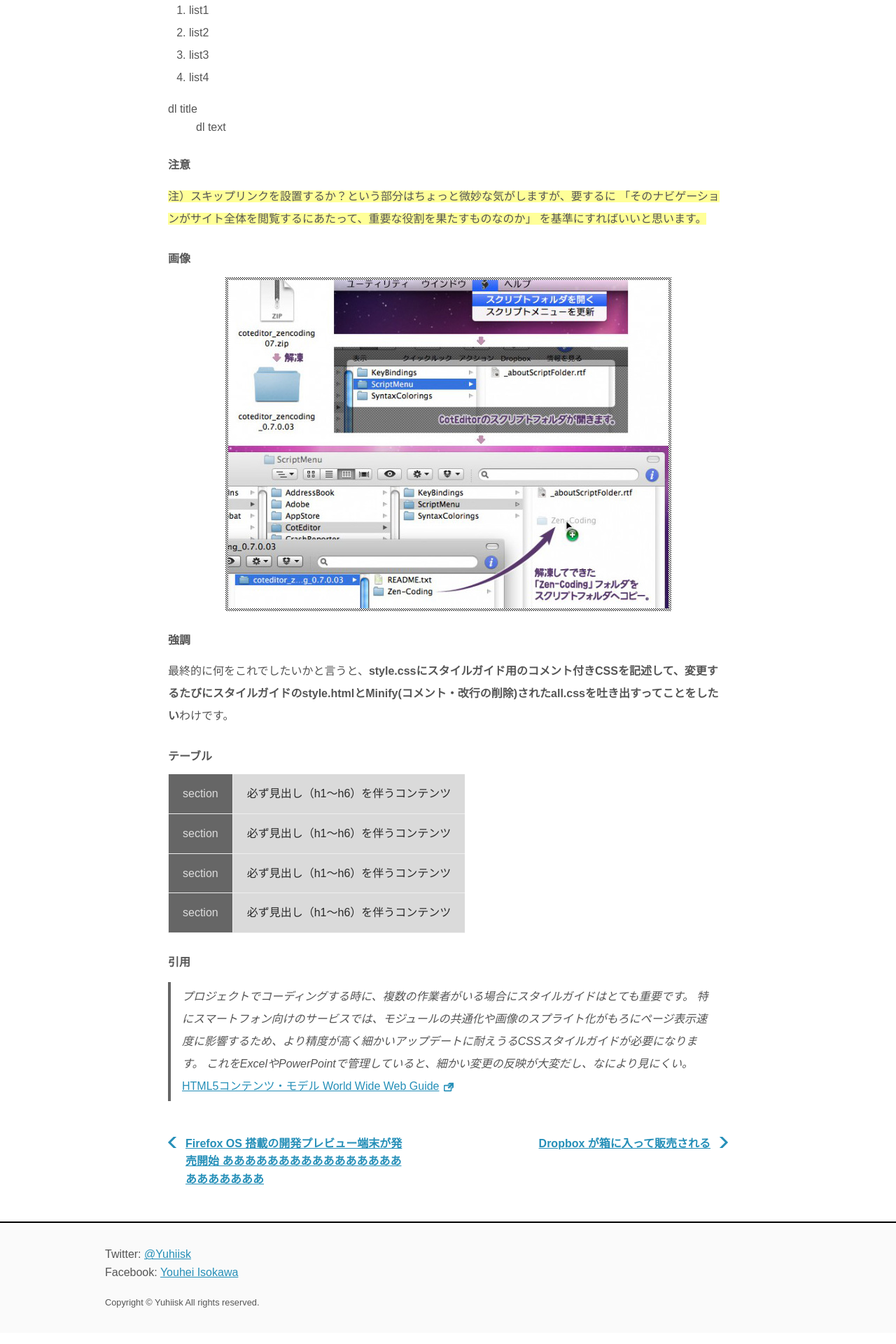
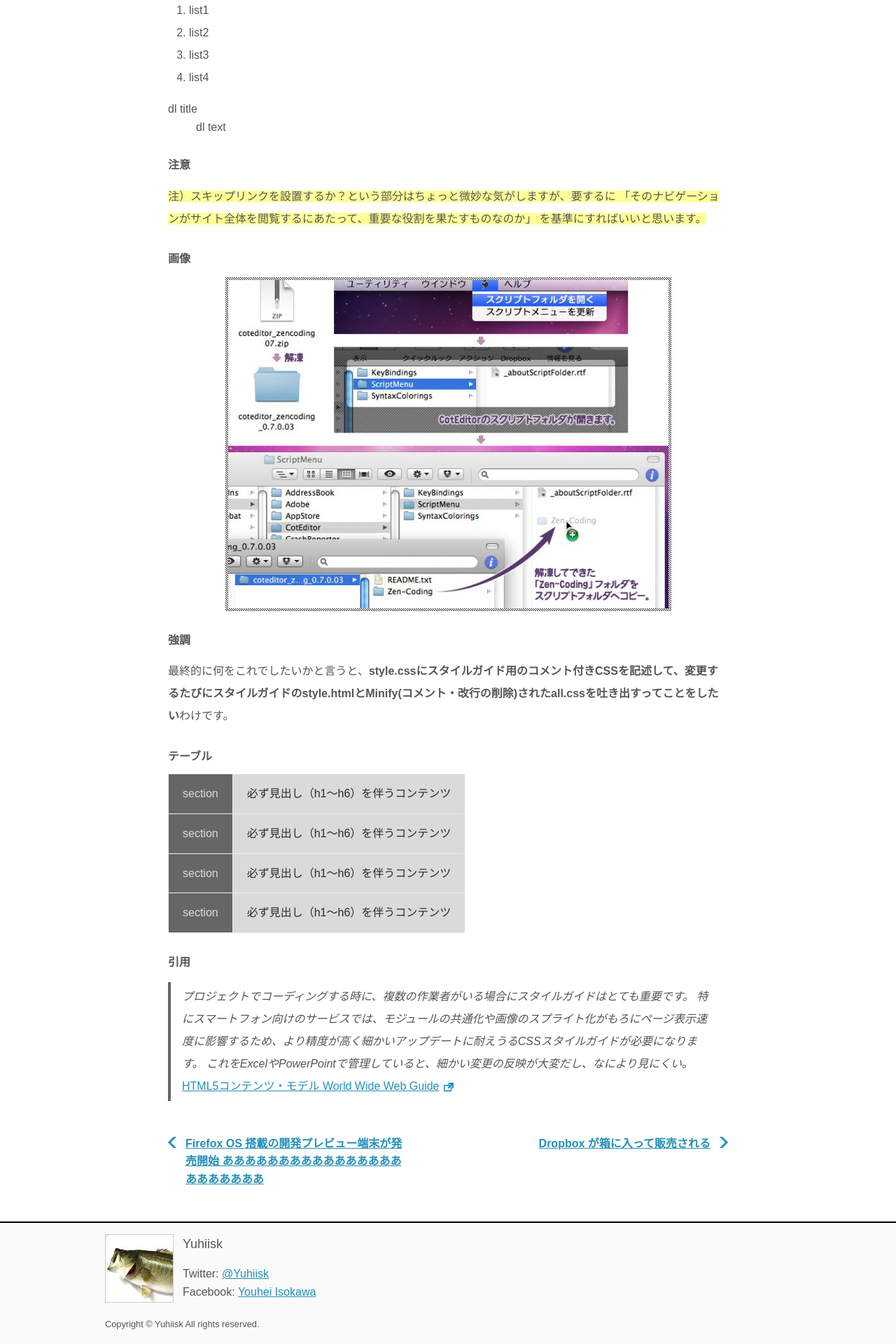
Before and after one commit to yuhiisk/yuhiisk.github.io, a Jekyll site: the page post.html, which Jekyll copies as it is, in a window 1280 px wide. Shown: the part 1347-3267 px from the top of the page at 70% size. Built offline with Jekyll 4.4.1, drawn with Linux system fonts in a browser that asks for light colours; some web fonts are replaced; comment, search, counter and statistics services are not loaded.

Commit message:
update footer

```diff
--- a/_layouts/default.html
+++ b/_layouts/default.html
@@ -4,7 +4,7 @@
 <meta charset="UTF-8">
 <meta name="viewport" content="width=device-width, initial-scale=1">
 <title>{{ page.title }}</title>
-<link rel="stylesheet" href="/css/normalize.css" media="all">
+<link rel="stylesheet" href="/css/style.css" media="all">
 <script>
   var _gaq = _gaq || [];
   _gaq.push(['_setAccount', 'UA-40662331-1']);
--- a/css/style.css
+++ b/css/style.css
@@ -563,11 +563,31 @@
   border-top: 2px solid #000;
   padding: 1em 0;
 }
+.global-footer .profile {
+  position: relative;
+  margin-bottom: 10px;
+  padding-left: 111px;
+}
+.global-footer .profile .author {
+  margin: 0 0 15px;
+  font-size: 18px;
+  font-weight: normal;
+}
 .global-footer .profile ul {
+  margin: 0 0 10px;
   padding: 0;
 }
 .global-footer .profile ul li {
   list-style: none;
+}
+.global-footer .profile .image {
+  position: absolute;
+  top: 0;
+  left: 0;
+  border: 1px solid #ccc;
+}
+.global-footer .copyright {
+  margin: 0;
 }
 
 /* ==========================================================================
@@ -664,10 +684,10 @@
 }
 
 /* Clearfix */
-.clearfix:before, .inner:before, .mod-article .tagline:before, .mod-pager ul:before, .sns:before, .clearfix:after, .inner:after, .mod-article .tagline:after, .mod-pager ul:after, .sns:after {
+.clearfix:before, .inner:before, .mod-article .tagline:before, .mod-pager ul:before, .global-footer .profile:before, .sns:before, .clearfix:after, .inner:after, .mod-article .tagline:after, .mod-pager ul:after, .global-footer .profile:after, .sns:after {
   content: "";
   display: table;
 }
-.clearfix:after, .inner:after, .mod-article .tagline:after, .mod-pager ul:after, .sns:after {
+.clearfix:after, .inner:after, .mod-article .tagline:after, .mod-pager ul:after, .global-footer .profile:after, .sns:after {
   clear: both;
 }
--- a/post.html
+++ b/post.html
@@ -170,13 +170,15 @@
 <footer class="global-footer">
 <div class="inner">
 <div class="profile">
+<h2 class="author">Yuhiisk</h2>
 <ul>
 <li>Twitter: <a href="https://twitter.com/Yuhiisk" target="_blank">@Yuhiisk</a></li>
 <li>Facebook: <a href="https://www.facebook.com/youhei.isokawa" target="_blank">Youhei Isokawa</a></li>
 </ul>
+<figure class="image"><img src="/img/icon.jpg" alt="yuhiisk" width="96" height="96" /></figure>
 <!-- /.profile --></div>
 
-<p><small>Copyright &copy; Yuhiisk All rights reserved.</small></p>
+<p class="copyright"><small>Copyright &copy; Yuhiisk All rights reserved.</small></p>
 <!-- /.inner --></div>
 <!-- /.global-footer --></footer>
 </body>
```
Also changed, not shown: css/_sass/layout/_footer.scss (+23 -3 lines), img/icon.jpg (added).
